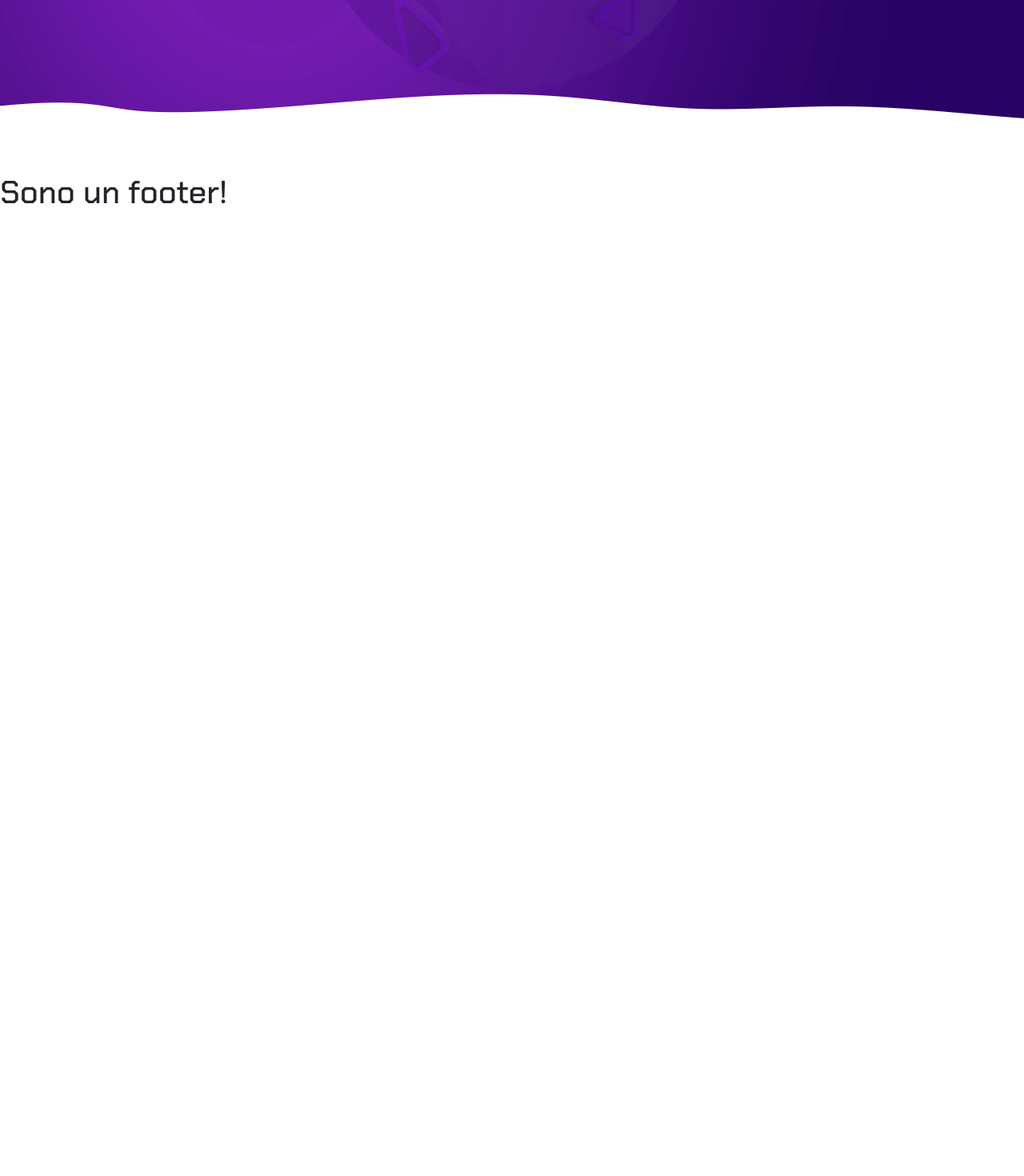
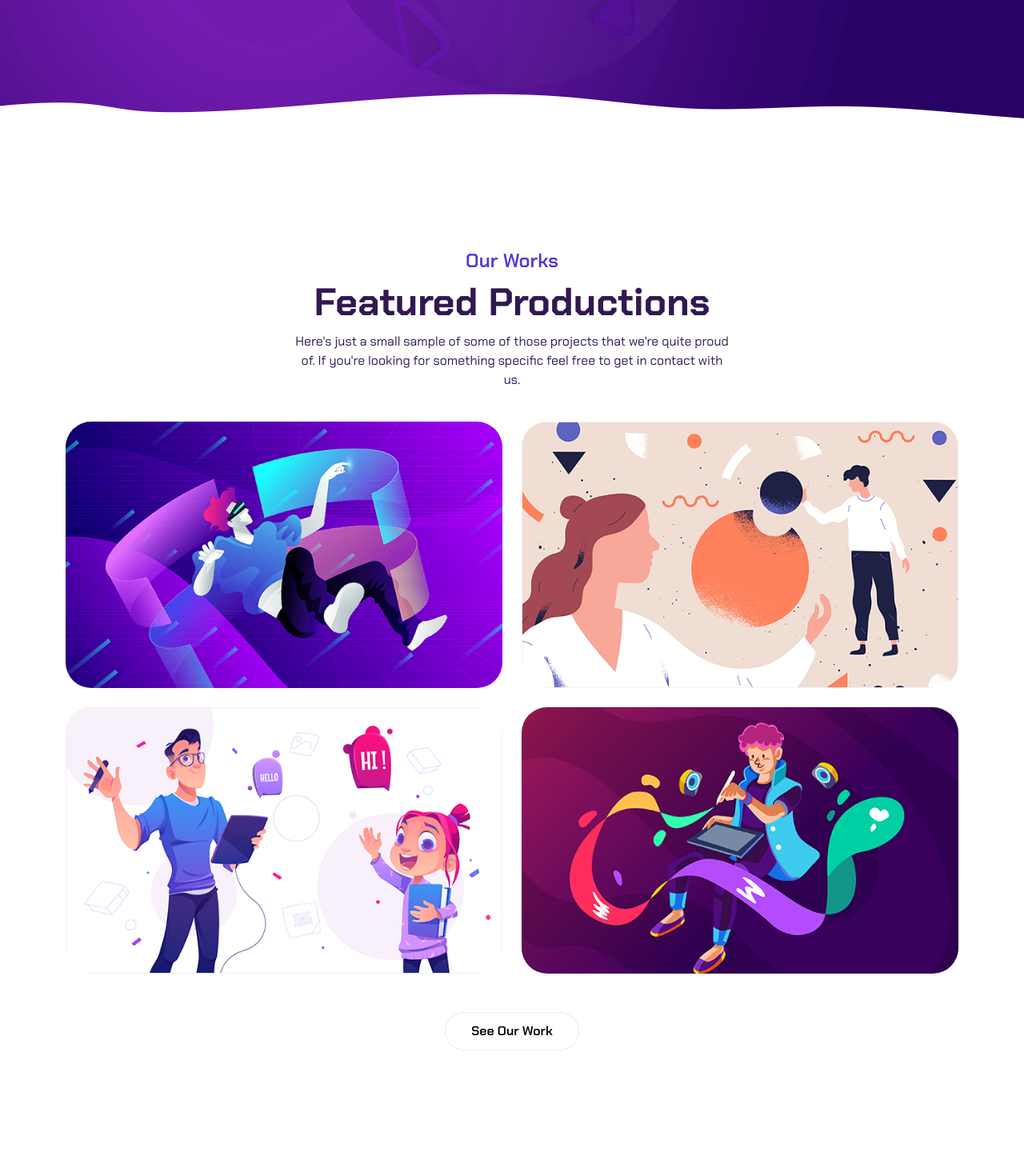
Before and after one commit to EugeniuPopescu/proj-html-vuejs, a Vue app: page / in a window 1280 px wide. Shown: the part 2366-3836 px from the top of the page at 80% size. Before the commit the page ends 2638 px from the top, so only its background shows below. Built offline with nearby package versions, Linux system fonts and the light colour scheme.

Commit message:
perf: add AppWork component

```diff
--- a/src/components/AppCount.vue
+++ b/src/components/AppCount.vue
@@ -67,7 +67,7 @@ export default {
 
 <style scoped>
 .wrapper {
-    margin: 4rem 0;
+    margin-top: 4rem;
     padding: 10rem 0;
     background: url("/public/assets/counter-bg.png");
     background-size: cover;
@@ -127,6 +127,10 @@ h2 {
     z-index: 9;
 }
 
+.box:hover {
+    transform: skewY(4deg);
+}
+
 p {
     color: #ff7a1f;
 }
--- /dev/null
+++ b/src/components/AppWork.vue
@@ -0,0 +1,175 @@
+<script>
+
+
+export default {
+    name: "AppWork",
+    data() {
+        return {
+        }
+    },
+    mounted() {
+        console.log("Componente AppWork caricato");
+    }
+}
+</script>
+
+<template>
+    <div class="wrapper position-relative">
+        <div class="container">
+            <div class="row justify-content-center mb-4">
+                <div class="col-6 text-center">
+                    <h4 class="fw-semibold">Our Works</h4>
+                    <h2>Featured Productions</h2>
+                    <p>Here's just a small sample of some of those projects that we're quite proud of. If you're looking for
+                        something specific feel free to get in contact with us.</p>
+                </div>
+            </div>
+            <!-- video -->
+            <div class="row">
+                <!-- 1 -->
+                <div class="col-6">
+                    <div class="box">
+                        <img src="assets/work1.png" alt="">
+                        <div class="video">
+                            <a href="https://www.youtube.com/watch?v=yFruBMVvCZQ"
+                                class="video-btn d-flex justify-content-center align-items-center">
+                                <font-awesome-icon class="video-btn" icon="play" />
+                            </a>
+                        </div>
+                    </div>
+                </div>
+                <!-- 2 -->
+                <div class="col-6">
+                    <div class="box">
+                        <img src="assets/work2.png" alt="">
+                        <div class="video">
+                            <a href="https://www.youtube.com/watch?v=yFruBMVvCZQ"
+                                class="video-btn d-flex justify-content-center align-items-center">
+                                <font-awesome-icon class="video-btn" icon="play" />
+                            </a>
+                        </div>
+                    </div>
+                </div>
+                <!-- 3 -->
+                <div class="col-6 mt-4">
+                    <div class="box">
+                        <img src="assets/work3.png" alt="">
+                        <div class="video">
+                            <a href="https://www.youtube.com/watch?v=yFruBMVvCZQ"
+                                class="video-btn d-flex justify-content-center align-items-center">
+                                <font-awesome-icon class="video-btn" icon="play" />
+                            </a>
+                        </div>
+                    </div>
+                </div>
+                <!-- 4 -->
+                <div class="col-6 mt-4">
+                    <div class="box">
+                        <img src="assets/work4.png" alt="">
+                        <div class="video">
+                            <a href="https://www.youtube.com/watch?v=yFruBMVvCZQ"
+                                class="video-btn d-flex justify-content-center align-items-center">
+                                <font-awesome-icon class="video-btn" icon="play" />
+                            </a>
+                        </div>
+                    </div>
+                </div>
+            </div>
+            <!-- btn -->
+            <div class="d-flex justify-content-center my-5">
+                <a class="px-3" href="#Work">
+                    <button class="btn1" type="button">See Our Work</button>
+                </a>
+            </div>
+        </div>
+    </div>
+</template>
+
+<style scoped>
+.wrapper {
+    padding: 10rem 0;
+}
+
+
+h2 {
+    font-size: 3rem;
+    font-weight: 700;
+    color: #311852;
+}
+
+h4 {
+    color: #4d36dc;
+}
+
+p {
+    color: #311852;
+}
+
+.box {
+    width: 100%;
+    height: 100%;
+    border-radius: 2rem;
+    position: relative;
+    transition: all 0.3s;
+}
+
+.box:hover {
+    transform: skewX(5deg);
+}
+
+.box img {
+    width: 100%;
+    height: 100%;
+    border-radius: 2rem;
+}
+
+.box .video {
+    position: absolute;
+    top: 0;
+    left: 0;
+    opacity: 0;
+    transform: scale(0);
+    visibility: hidden;
+    border: 1px solid rgb(227, 228, 237);
+    border-radius: 2rem;
+    background: rgba(56, 53, 196, 0.25);
+    opacity: 0.8;
+    width: 100%;
+    height: 100%;
+    transition: all 0.6s;
+}
+
+.box .video .video-btn {
+    padding: 1rem;
+    width: 2rem;
+    height: 2rem;
+    line-height: 6rem;
+    border-radius: 50%;
+    color: #ff7a1f;
+    background-color: white;
+    display: block;
+    position: absolute;
+    top: 50%;
+    left: 50%;
+    transform: translate(-50%, -50%);
+    opacity: 1;
+}
+
+.box:hover .video {
+    opacity: 1;
+    visibility: visible;
+    transform: scale(1);
+}
+
+.btn1 {
+    border-radius: 100px;
+    border: 1px solid #ffdfed;
+    font-weight: 600;
+    transition: all 0.5s;
+    color: black;
+    background-color: rgba(128, 0, 128, 0);
+    padding: .7rem 2rem;
+}
+
+
+</style>
--- a/src/components/PageMain.vue
+++ b/src/components/PageMain.vue
@@ -1,13 +1,15 @@
 <script>
 import AppAnimation from '../components/AppAnimation.vue';
 import AppCount from '../components/AppCount.vue';
+import AppWork from '../components/AppWork.vue';
 import { store } from "../store.js" //state management
 import register from "../debug" //per debuggare il componente da console
 
 export default {
     components: {
     AppAnimation,
-    AppCount
+    AppCount,
+    AppWork
 },
     name: "PageMain",
     data() {
@@ -30,6 +32,7 @@ export default {
 <template>
     <AppAnimation  />
     <AppCount  />
+    <AppWork  />
 
 </template>
 
--- a/src/main.js
+++ b/src/main.js
@@ -1,22 +1,22 @@
-import { createApp } from 'vue'
-import App from './App.vue'
+import { createApp } from "vue";
+import App from "./App.vue";
 
 // importo bootstrap (js)
-import * as bootstrap from 'bootstrap'
+import * as bootstrap from "bootstrap";
 
 /* import the fontawesome core */
-import { library } from '@fortawesome/fontawesome-svg-core'
+import { library } from "@fortawesome/fontawesome-svg-core";
 
 /* import font awesome icon component */
-import { FontAwesomeIcon } from '@fortawesome/vue-fontawesome'
+import { FontAwesomeIcon } from "@fortawesome/vue-fontawesome";
 
 /* import specific icons */
-import { faHome } from '@fortawesome/free-solid-svg-icons'
+import { faPlay } from "@fortawesome/free-solid-svg-icons";
 
 /* add icons to the library */
-library.add(faHome);
+library.add(faPlay);
 
 window.vue = {};
 window.vue.App = createApp(App)
-    .component('font-awesome-icon', FontAwesomeIcon)
-    .mount('#app');
+  .component("font-awesome-icon", FontAwesomeIcon)
+  .mount("#app");
```
Also changed, not shown: z-text.txt.
